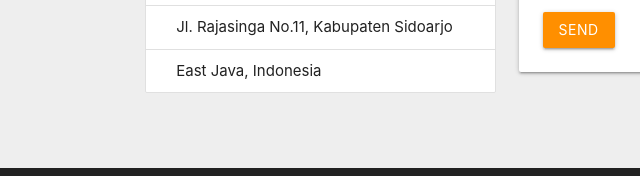
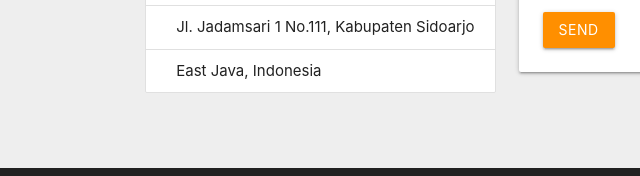
Before and after one commit to labsan/personal-profile.github.io, a plain HTML site: page index.html in a window 1280 px wide. Shown: the part 3252-3428 px from the top of the page, 58-698 px from the left. Drawn offline with Linux system fonts and the light colour scheme.

Commit message:
Update index.html

```diff
--- a/index.html
+++ b/index.html
@@ -265,7 +265,7 @@
                     <ul class="collection with-header">
                         <li class="collection-header center"><h4>Our Office</h4></li>
                         <li class="collection-item">Laboratorium Santiyon</li>
-                        <li class="collection-item">Jl. Rajasinga No.11, Kabupaten Sidoarjo</li>
+                        <li class="collection-item">Jl. Jadamsari 1 No.111, Kabupaten Sidoarjo</li>
                         <li class="collection-item">East Java, Indonesia</li>
                     </ul>
                 </div>
```
